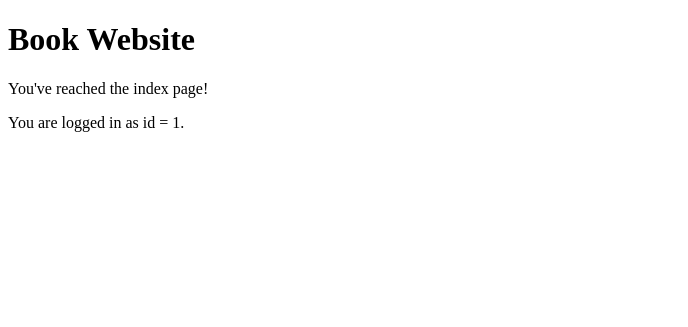
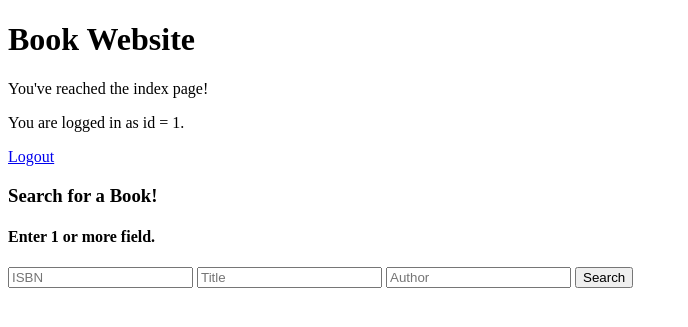
Before and after one commit to Hippl-Eric/Review-a-Book, a Flask app: page / in a window 1280 px wide. Shown: the top 327 px of the page, without its empty margins (0-688 px from the left). Run offline with Flask 2, Linux system fonts and the light colour scheme; the visitor is signed in with stand-in values (Sample User, id 1).

Commit message:
Working search fields on index, and search route.  Need to setup books db

```diff
--- a/application.py
+++ b/application.py
@@ -122,3 +122,14 @@ def logout():
     # remove the username from the session if it's there
     session.pop('user_id', None)
     return redirect(url_for('index'))
+
+@app.route('/search', methods = ["POST"])
+@login_required
+def search():
+
+    # Retreive form values
+    isbn = request.form.get("isbn")
+    title = request.form.get("title")
+    author = request.form.get("author")
+
+    return render_template("temp.html", page_name="search")
--- a/templates/index.html
+++ b/templates/index.html
@@ -7,4 +7,13 @@
 {% block main %}
     <p>You've reached the index page!</p>
     <p>You are logged in as id = {{ userID }}.</p>
+    <p><a href="{{ url_for('logout') }}">Logout</a></p>
+    <h3>Search for a Book!</h3>
+    <h4>Enter 1 or more field.</h4>
+    <form action="{{ url_for('search') }}" method="POST">
+        <input type="text" name="isbn" placeholder="ISBN">
+        <input type="text" name="title" placeholder="Title">
+        <input type="text" name="author" placeholder="Author">
+        <input type="submit" value="Search">
+    </form>
 {% endblock %}
```
